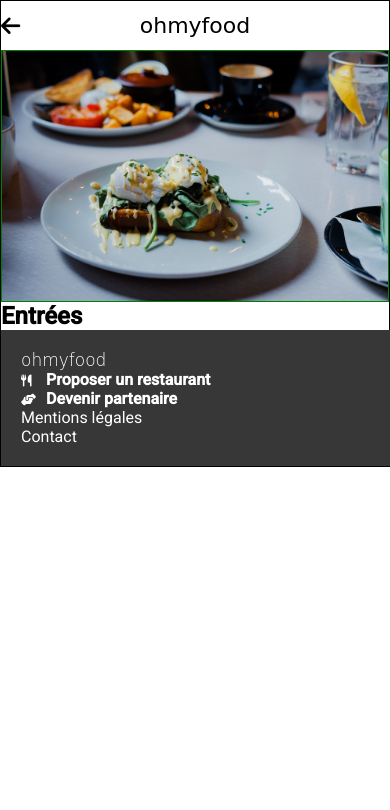
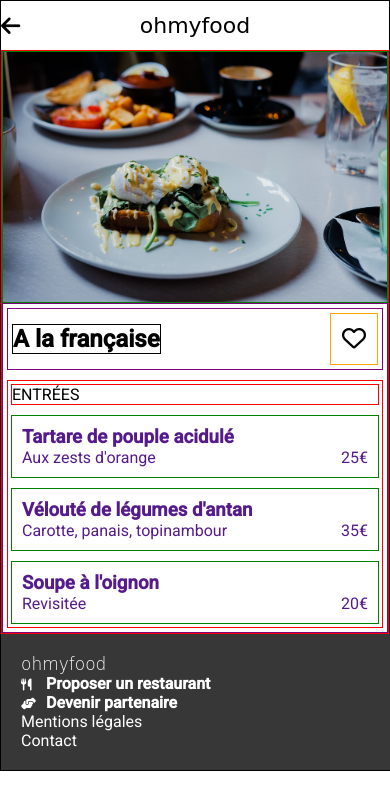
Before and after one commit to emstorms/elomstorm_old_3_13122021, a website: page menu1.html in a window 390 px wide. Shown: the top 810 px of the page. Drawn offline with Linux system fonts and the light colour scheme; a web font is replaced by a local one.

Commit message:
Filling entry dish

```diff
--- a/menu1.html
+++ b/menu1.html
@@ -26,16 +26,43 @@
             <section class="menu_list">
                 <div class="menu_title">
                     <!-- Menu title and heart icon -->
-                    <h2 class="menu__name"></h2>
-                    <span class="menu__link_icon"></span>
+                    <h2 class="menu__name">A la française</h2>
+                    <span class="menu__like_icon"><i class="far fa-heart"></i></span>
                 </div>
                         <!-- Compose your Menu -->
                 <div class="meal_combo">
-                    <section class="meal_entry">
-                        <h2>Entrées</h2>
-                        <a href="" class="meal_type"></a>
-                        <a href="" class="meal_type"></a>
-                        <a href="" class="meal_type"></a>
+                    <section class="meal_entry meal_category">
+                        <h4>Entrées</h4>
+                        <a href="" class="meal_type">
+                            <div class="meal_type__name">
+                                <h3 class="name">
+                                    Tartare de pouple acidulé
+                                </h3>
+                                <p>Aux zests d'orange</p>
+                            </div>
+                            <span class="meal_type_price">25€</span>
+                        </a>
+
+                        <a href="" class="meal_type">
+                            <div class="meal_type__name">
+                                <h3 class="name">
+                                    Vélouté de légumes d'antan
+                                </h3>
+                                <p>Carotte, panais, topinambour</p>
+                            </div>
+                            <span class="meal_type_price">35€</span>
+                        </a>
+
+                        <a href="" class="meal_type">
+                            <div class="meal_type__name">
+                                <h3 class="name">
+                                    Soupe à l'oignon
+                                </h3>
+                                <p>Revisitée</p>
+                            </div>
+                            <span class="meal_type_price">20€</span>
+                        </a>
+
                     </section>
                 </div>
             </section>
--- a/sass_/_menu1.scss
+++ b/sass_/_menu1.scss
@@ -46,6 +46,71 @@ header{
         object-fit:cover;
     }
 }
+
+// Composing Menu with all exissting item.
+// Listing  dish entry and dessert categories
+main{
+    border:1px solid red;
+
+    .menu_list{
+        /*Hold the list of all existing menu item*/
+        border:1px solid purple;
+        padding:4px;
+    }
+
+    .menu_title{
+        display:flex;
+        justify-content: space-between;
+        align-items: center;
+        border:1px solid purple;
+        padding:4px;
+
+         .menu__like_icon{
+            font-size: 24px;
+            border:1px solid orange;
+            padding: 11px;
+         }
+         .menu__name{
+             border:1px solid black;
+         }
+    }
+
+    /*Menu items*/
+    .meal_combo{
+        margin-top:10px;
+        border:1px solid red;
+        padding:3px;
+    }
+    // Sub_type Catégories (entry dish dessert)
+    section{
+
+        &.meal_category{
+
+            h4{
+                text-transform:uppercase ;
+                font-weight: normal;
+                border:1px solid red;
+            }
+
+            .meal_type{
+                display:flex;
+                justify-content:space-between;
+                border:1px solid green;
+                margin-top:10px;
+                padding:10px;
+                text-decoration:none;
+
+                &_price{
+                    align-self:flex-end;
+                }
+            }
+        }
+    }
+
+}
+
+
+
 
 
 //Next Update
```
Also changed, not shown: css/menu1.css, 1 other file.
